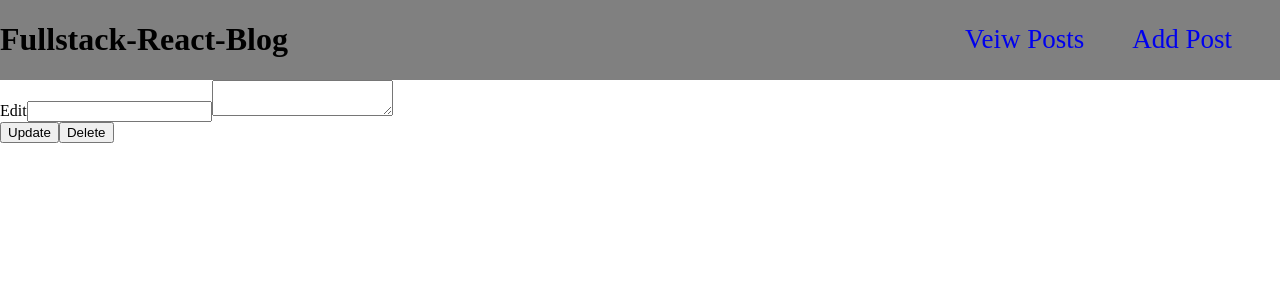
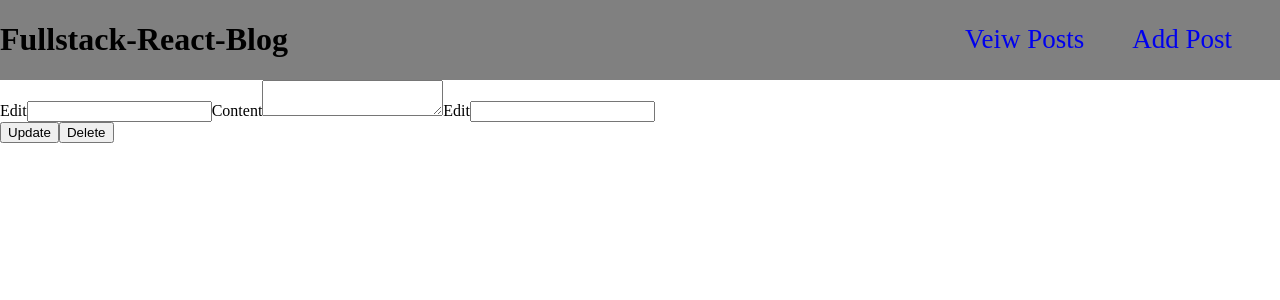
Before and after one commit to gildonnie/fullstack-blog-app, a React (Create React App) app in the folder client/: page /editpage/1 in a window 1280 px wide. Shown: the top 300 px of the page. Built offline with nearby package versions, Linux system fonts and the light colour scheme; no server answers.

Commit message:
update(EditPage): added onChange handlers for Title, Content, and Category

```diff
--- a/client/src/pages/EditPage.tsx
+++ b/client/src/pages/EditPage.tsx
@@ -12,14 +12,35 @@ type PostData = {
 function EditPage() {
   const { id } = useParams();
   const [data, setData] = useState<PostData>();
+  const [title, setTitle] = useState('');
+  const [content, setContent] = useState('');
+  const [category, setCategory] = useState('');
 
   useEffect(() => {
     axios.get(`http://localhost:5000/blog/posts/${id}`)
       .then((response: AxiosResponse) => {
         console.log(response.data);
         setData(response.data);
+        setTitle(response.data.title);
+        setContent(response.data.content);
+        setCategory(response.data.category);
       });
   }, [id]);
+
+  const changeTitle = (event: React.ChangeEvent<HTMLInputElement>) => {
+    const enteredName = event.target.value;
+    setTitle(enteredName);
+  };
+
+  const changeContent = (event: React.ChangeEvent<HTMLTextAreaElement>) => {
+    const enteredName = event.target.value;
+    setContent(enteredName);
+  };
+
+  const changeCategory = (event: React.ChangeEvent<HTMLInputElement>) => {
+    const enteredName = event.target.value;
+    setCategory(enteredName);
+  };
 
   return (
     <>
@@ -30,10 +51,27 @@ function EditPage() {
             <input
               id="Title"
               type="text"
-              value={data && data.title}
+              value={title}
+              onChange={changeTitle}
             />
           </label>
-          <textarea value={data && data.content} />
+          <label htmlFor="Content">
+            Content
+            <textarea
+              id="Content"
+              value={content}
+              onChange={changeContent}
+            />
+          </label>
+          <label htmlFor="Category">
+            Edit
+            <input
+              id="Category"
+              type="text"
+              value={category}
+              onChange={changeCategory}
+            />
+          </label>
         </form>
       </div>
       <button type="submit">Update</button>
```
